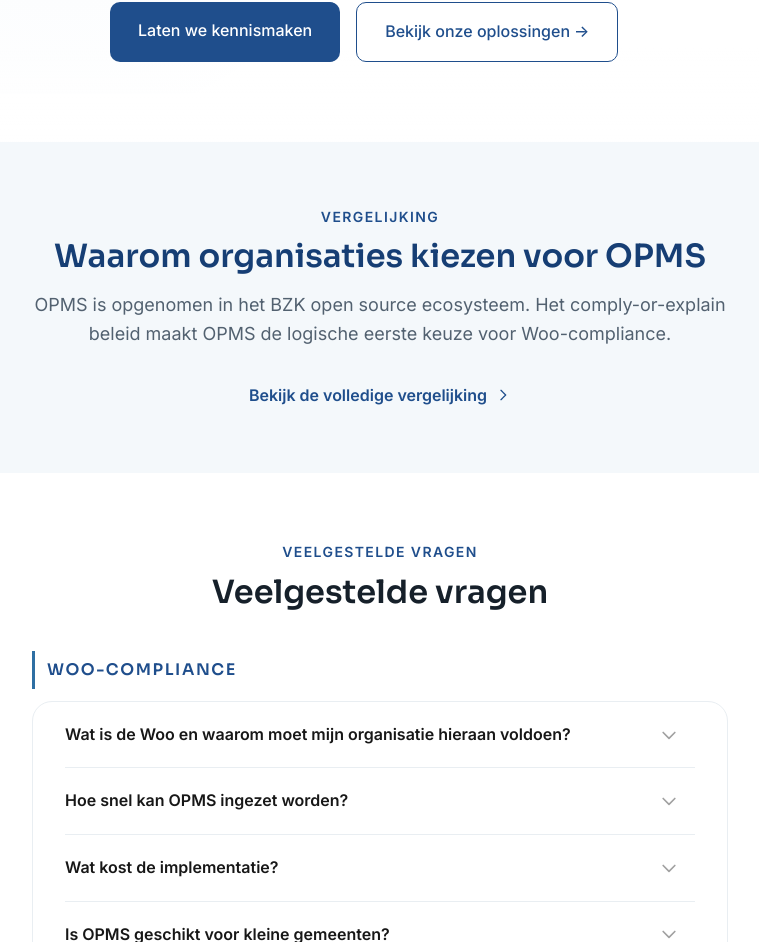
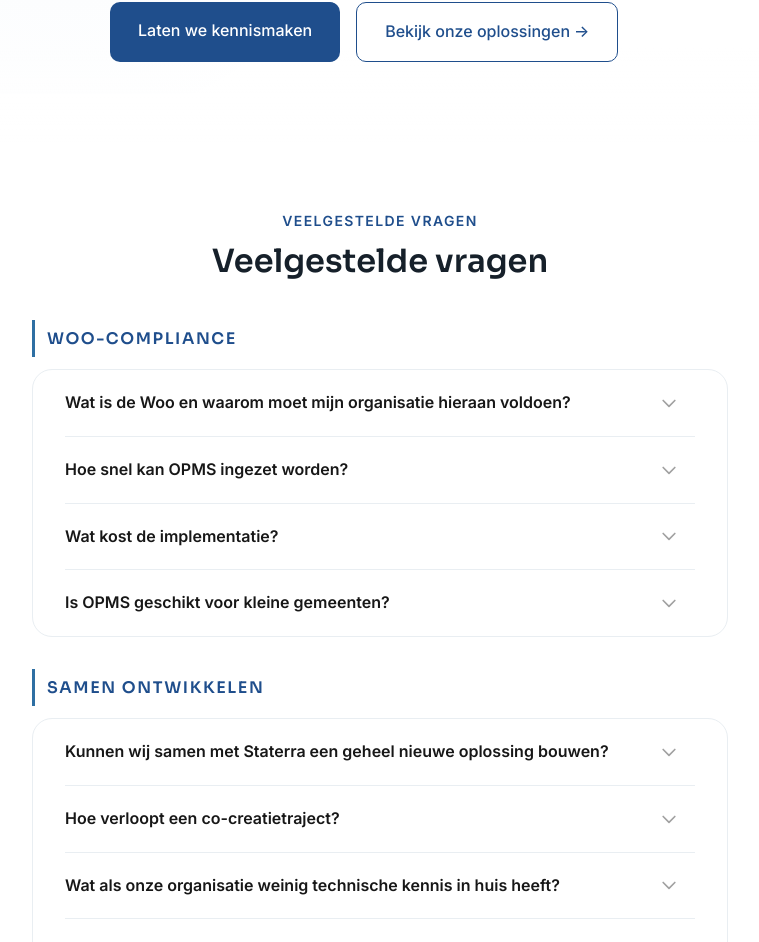
Before and after one commit to siberfx/Staterra, a React (Vite) app: page / in a window 1280 px wide. Shown: the part 932-1874 px from the top of the page, without its empty margins (260-1019 px from the left). Built offline with nearby package versions, Linux system fonts and the light colour scheme; no server answers.

Commit message:
Remove Vergelijking section from homepage
Co-Authored-By: Claude Opus 4.6 (1M context) <noreply@anthropic.com>

```diff
--- a/src/pages/Home.tsx
+++ b/src/pages/Home.tsx
@@ -144,38 +144,7 @@ export default function HomePage() {
         <AboutBlock data={homepage.about_opms} />
       )}
 
-      {/* 6 — Vergelijking doorlink */}
-      <section className="bg-brand-100 py-12 lg:py-16" aria-label="Vergelijking">
-        <div className="max-w-3xl mx-auto text-center px-6">
-          <p className="text-caption font-semibold uppercase tracking-widest text-brand-700 mb-3">
-            Vergelijking
-          </p>
-          <h2 className="font-heading text-h2 font-semibold text-brand-900 mb-4 leading-[1.1]">
-            Waarom organisaties kiezen voor OPMS
-          </h2>
-          <p className="text-body text-neutral-700 leading-relaxed mb-8">
-            OPMS is opgenomen in het BZK open source ecosysteem. Het comply-or-explain
-            beleid maakt OPMS de logische eerste keuze voor Woo-compliance.
-          </p>
-          <a
-            href="/woo-oplossing#vergelijking"
-            className="inline-flex items-center gap-2 text-body-sm font-semibold text-brand-700 hover:text-brand-900 transition-colors duration-[150ms] group"
-          >
-            Bekijk de volledige vergelijking
-            <svg
-              className="w-4 h-4 transition-transform duration-[150ms] group-hover:translate-x-0.5"
-              fill="none"
-              stroke="currentColor"
-              viewBox="0 0 24 24"
-              aria-hidden="true"
-            >
-              <path strokeLinecap="round" strokeLinejoin="round" strokeWidth={2} d="M9 5l7 7-7 7" />
-            </svg>
-          </a>
-        </div>
-      </section>
-
-      {/* 7 — Gebruikersvoordelen */}
+      {/* 6 — Gebruikersvoordelen */}
       {homepage?.user_features && (
         <UserFeaturesBlock data={homepage.user_features} />
       )}
```
